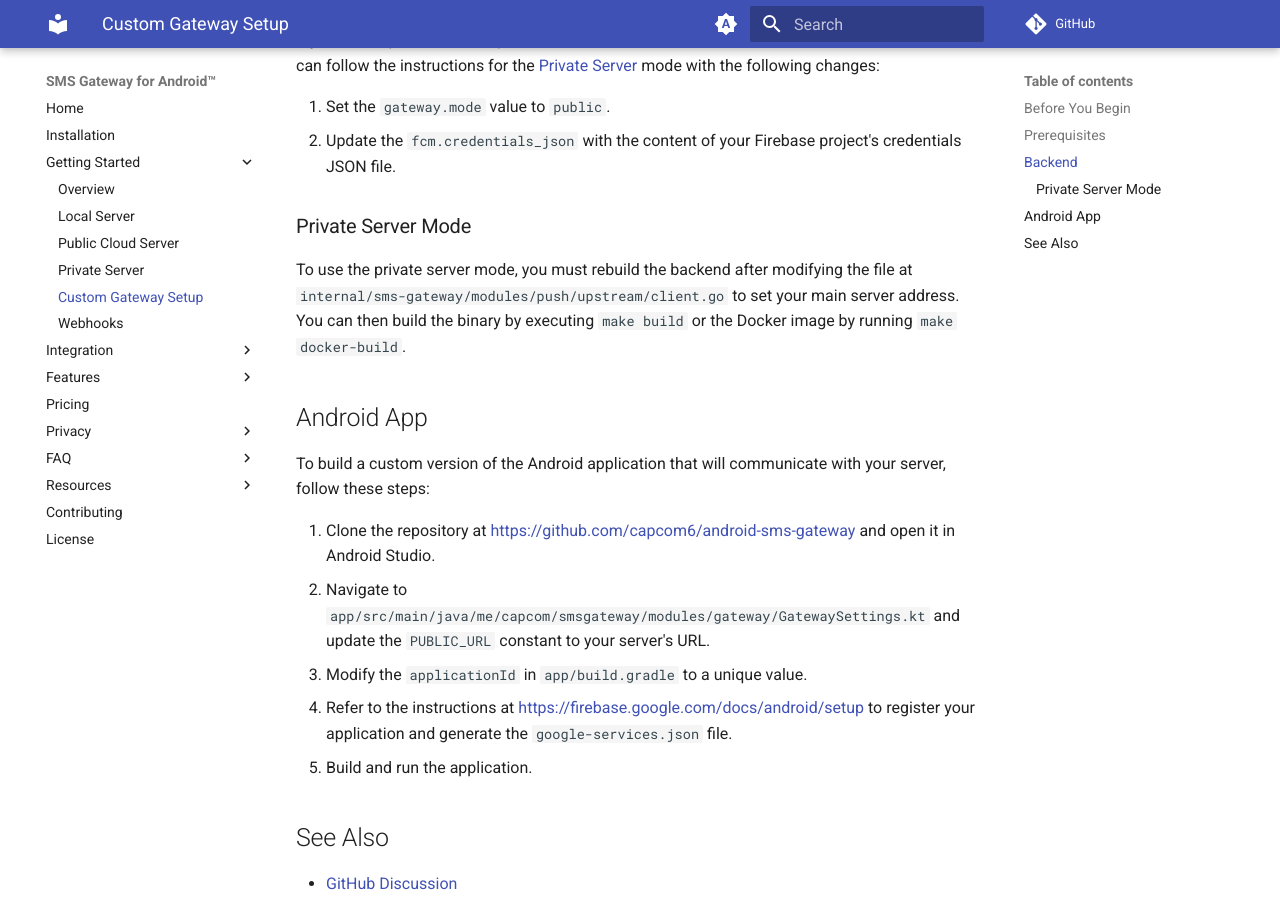
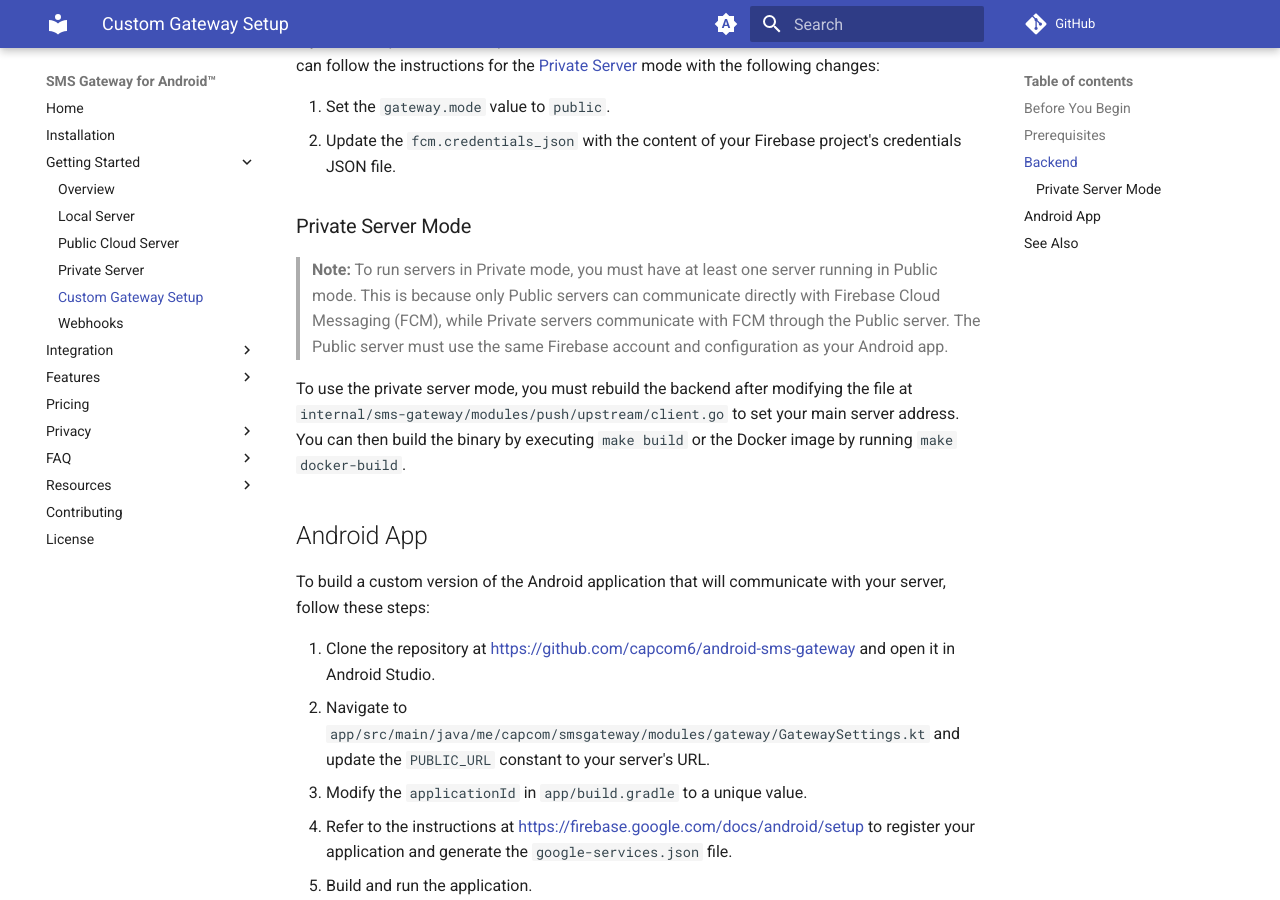
Before and after one commit to android-sms-gateway/docs-web, an MkDocs documentation site: the page built from docs/getting-started/custom-gateway.md, in a window 1280 px wide and 900 px high, scrolled down 958 px. Built offline with MkDocs 1.6.1 and Material for MkDocs 9.7.7, drawn with Linux system fonts in a browser that asks for light colours; comment, search, counter and statistics services are not loaded.

Commit message:
[get-started] add note regarding custom built private servers

```diff
--- a/docs/getting-started/custom-gateway.md
+++ b/docs/getting-started/custom-gateway.md
@@ -28,6 +28,8 @@
 
 ### Private Server Mode
 
+> **Note:** To run servers in Private mode, you must have at least one server running in Public mode. This is because only Public servers can communicate directly with Firebase Cloud Messaging (FCM), while Private servers communicate with FCM through the Public server. The Public server must use the same Firebase account and configuration as your Android app.
+
 To use the private server mode, you must rebuild the backend after modifying the file at `internal/sms-gateway/modules/push/upstream/client.go` to set your main server address. You can then build the binary by executing `make build` or the Docker image by running `make docker-build`.
 
 ## Android App
```
